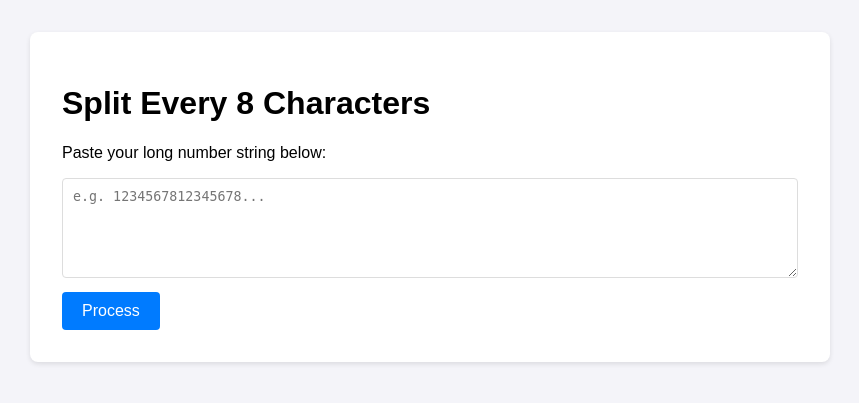
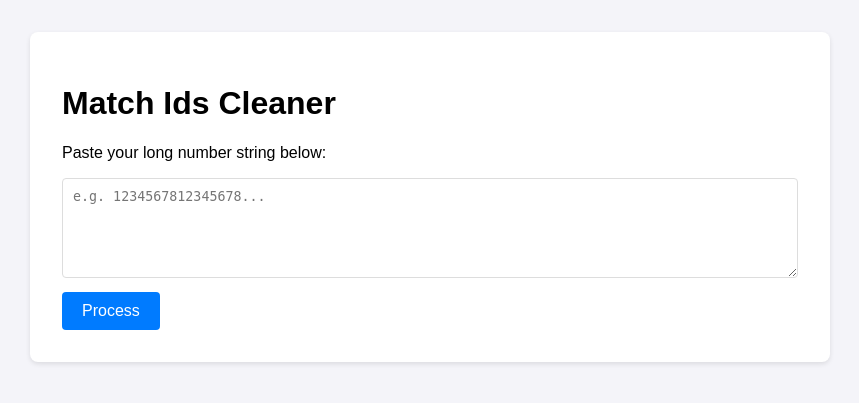
Before and after one commit to Cdrevz/Match-Id-cleaner, a Flask app: page / in a window 1280 px wide. Shown: the top 403 px of the page, without its empty margins (210-1069 px from the left). Run offline with Flask 3, Linux system fonts and the light colour scheme.

Commit message:
Update index.html
Changed Title of the webpage and Header

```diff
--- a/templates/index.html
+++ b/templates/index.html
@@ -3,7 +3,7 @@
 <head>
     <meta charset="UTF-8">
     <meta name="viewport" content="width=device-width, initial-scale=1.0">
-    <title>8-Digit Comma Separator</title>
+    <title>Match ID cleaner</title>
     <style>
         body { font-family: sans-serif; max-width: 800px; margin: 2rem auto; padding: 0 1rem; background-color: #f4f4f9; }
         .container { background: white; padding: 2rem; border-radius: 8px; box-shadow: 0 2px 5px rgba(0,0,0,0.1); }
@@ -18,7 +18,7 @@
 <body>
 
 <div class="container">
-    <h1>Split Every 8 Characters</h1>
+    <h1>Match Ids Cleaner</h1>
     <p>Paste your long number string below:</p>
 
     <form method="POST">
```
